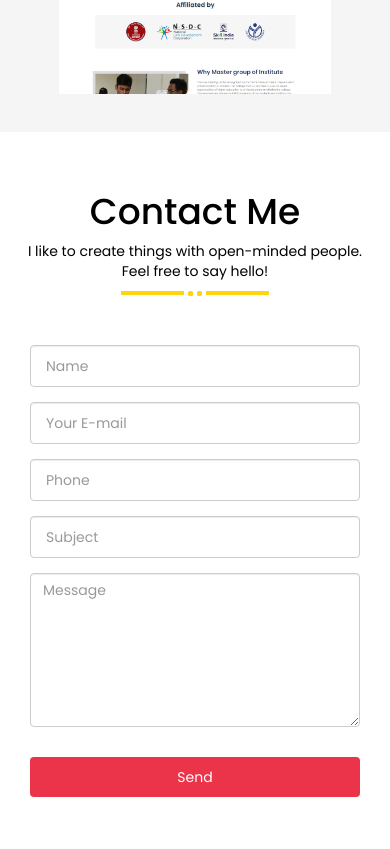
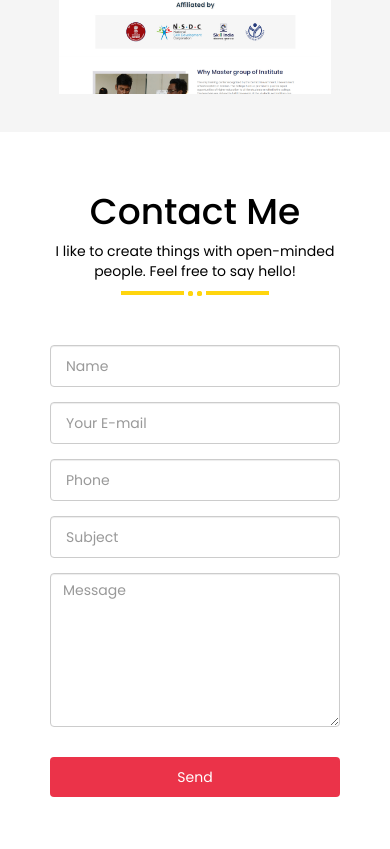
Before and after one commit to swapnaliredij/heyworld, a plain HTML site: page index.html in a window 390 px wide. Shown: the part 2875-3724 px from the top of the page. Drawn offline with nearby package versions, Linux system fonts and the light colour scheme; a script that the page names is missing.

Commit message:
Update custom-style.css

```diff
--- a/custom-style.css
+++ b/custom-style.css
@@ -726,7 +726,9 @@ background-image: none;
    width: 80%;
     margin: 0 auto 30px auto;
 }
-
+#contacts {
+    padding: 40px 20px;
+}
 
 .about-img img {
     max-width: 100%;
```
